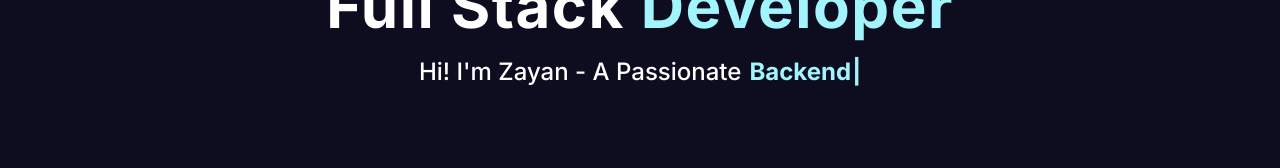
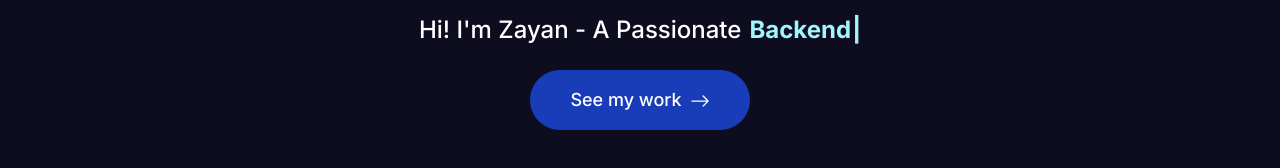
Before and after one commit to zayaaan-al/MyPortfolio, a Next.js app: page / in a window 1280 px wide. Shown: the part 438-606 px from the top of the page. Built offline with nearby package versions, Linux system fonts and the light colour scheme.

Commit message:
hero button  part

```diff
--- a/app/components/Home/Hero/Hero.tsx
+++ b/app/components/Home/Hero/Hero.tsx
@@ -1,6 +1,7 @@
 "use client";
 import Image from 'next/image';
 import React from 'react';
+import { BsArrowRight } from 'react-icons/bs';
 import Typewriter from 'typewriter-effect';
 
 
@@ -35,6 +36,11 @@
             }}/>
           </span>
         </h2>
+        <button className=' mt-6 px-10 py-4 bg-blue-800 hover:bg-blue-900 transition-all duration-300
+        cursor-pointer rounded-full text-lg font-medium'>
+         <span>See my work</span>
+         <BsArrowRight className='w-5 h-5 ml-2 inline-block'/>
+        </button>
     </div>
     </div>
 
```
